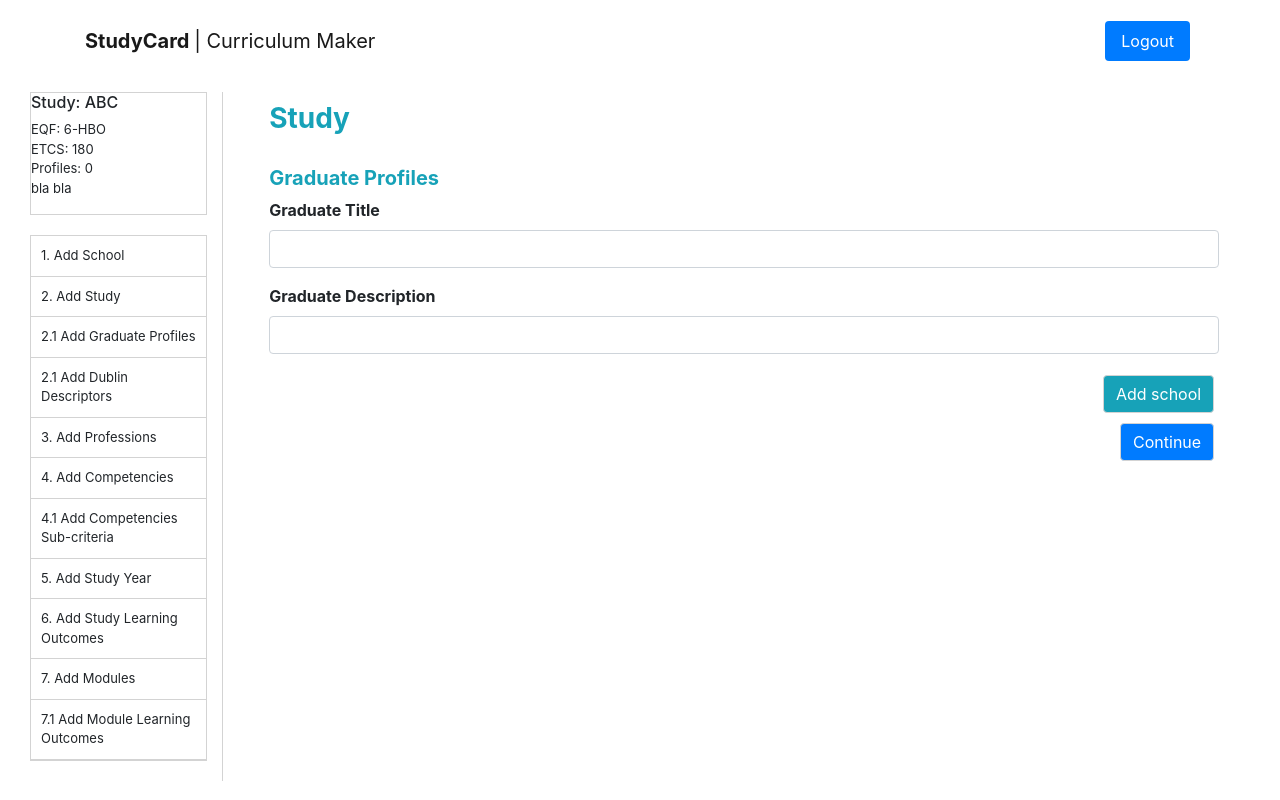
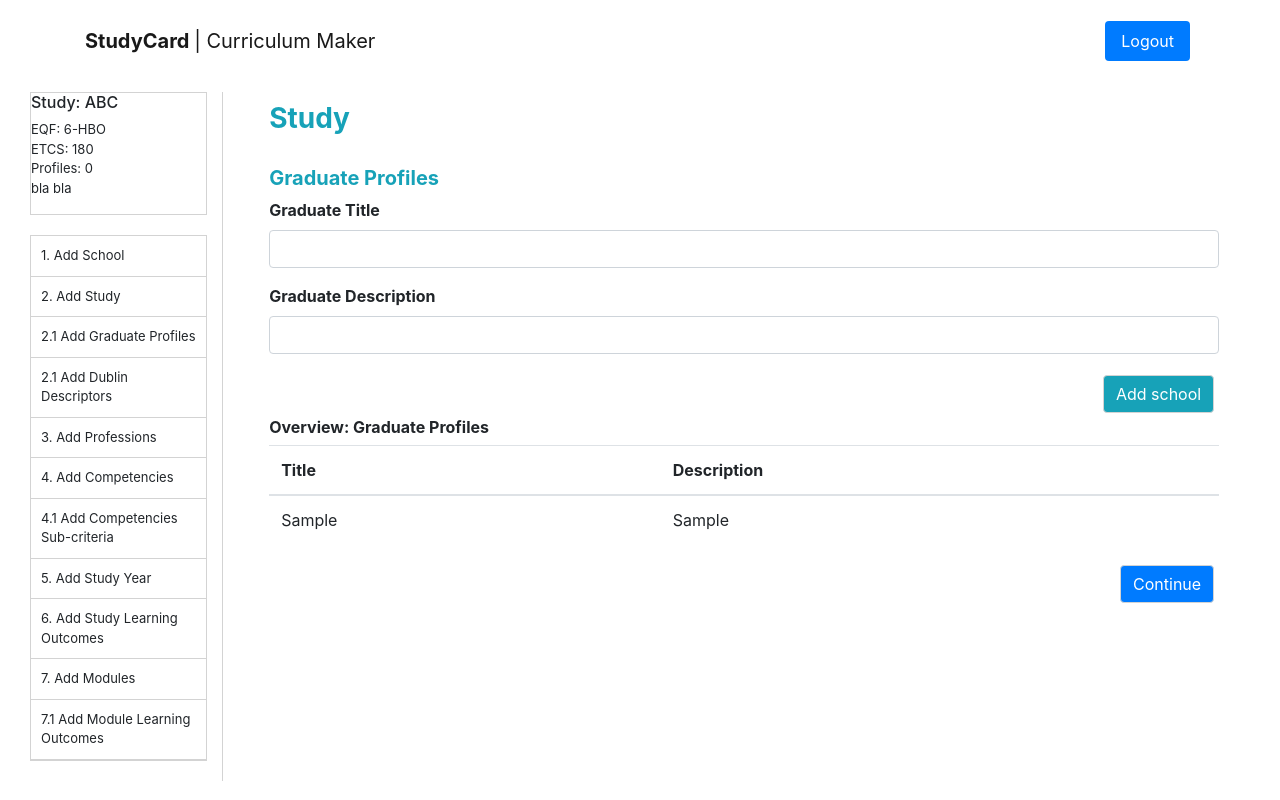
Before and after one commit to hanhngooo/curriculum-maker-temp, a React (Create React App) app: page /addGraduateProfile in a window 1280 px wide. Both pictures are taken after typing "Sample", "Sample" into the empty fields and a click on the button "Add school". Built offline with nearby package versions, Linux system fonts and the light colour scheme.

Commit message:
add action and reducer for graduate profile

```diff
--- a/src/pages/GraduateProfile.js
+++ b/src/pages/GraduateProfile.js
@@ -9,17 +9,13 @@ import ContinueButton from "../components/ContinueButton";
 import SaveButton from "../components/SaveButton";
 import SideBarStep from "../components/SideBarStep";
 import SideBarOverview from "../components/SideBarOverview";
-import { addSchool } from "../store/user/actions";
-// import { selectSchool } from "../store/user/selectors";
-
-const MyRadio = ({ label, ...props }) => {
-  const [field] = useField(props);
-  return <FormControlLabel {...field} control={<Radio />} label={label} />;
-};
+import { addGraduateProfile } from "../store/user/actions";
+import { selectGraduateProfile } from "../store/user/selectors";
 
 export default function School() {
   const [continueButton, setContinueButton] = useState(false);
   const dispatch = useDispatch();
+  const graduateProfiles = useSelector(selectGraduateProfile);
 
   let validationSchema = yup.object().shape({
     graduateTitle: yup.string().required("This field is required."),
@@ -55,7 +51,7 @@ export default function School() {
                 onSubmit={async (data, { setSubmitting, resetForm }) => {
                   setSubmitting(true);
                   console.log("profile", data);
-                  // dispatch(addSchool(filteredData));
+                  dispatch(addGraduateProfile(data));
                   resetForm();
                   setContinueButton(true);
                   setSubmitting(false);
@@ -93,6 +89,31 @@ export default function School() {
                       dataName="school"
                       disabled={isSubmitting && isValid}
                     />
+                    <div>
+                      <h6>
+                        <strong>Overview: Graduate Profiles</strong>
+                      </h6>
+                      <div className="table-responsive">
+                        <table className="table">
+                          <thead>
+                            <tr>
+                              <th>Title</th>
+                              <th>Description</th>
+                            </tr>
+                          </thead>
+                          <tbody>
+                            {graduateProfiles
+                              ? graduateProfiles.map((profile, index) => (
+                                  <tr key={index}>
+                                    <td>{profile.graduateTitle}</td>
+                                    <td>{profile.graduateDescription}</td>
+                                  </tr>
+                                ))
+                              : null}
+                          </tbody>
+                        </table>
+                      </div>
+                    </div>
                   </Form>
                 )}
               </Formik>
--- a/src/store/user/actions.js
+++ b/src/store/user/actions.js
@@ -14,12 +14,12 @@ export const addSchool = (schoolInput) => {
   };
 };
 
-export const ADD_STUDY_SUCCESS = "ADD_STUDY_SUCCESS";
+export const ADD_STUDY_SUCCESS = " ADD_STUDY_SUCCESS";
 
-const addStudySuccess = (studyInfo) => {
+const addStudySuccess = (graduateProfile) => {
   return {
     type: ADD_STUDY_SUCCESS,
-    payload: studyInfo,
+    payload: graduateProfile,
   };
 };
 
@@ -29,3 +29,19 @@ export const addStudy = (studyInput) => {
     dispatch(addStudySuccess(studyInput));
   };
 };
+
+export const ADD_GRADUATE_PROFILE_SUCCESS = "ADD_GRADUATE_PROFILE_SUCCESS";
+
+const addGraduateProfileSuccess = (graduateProfile) => {
+  return {
+    type: ADD_GRADUATE_PROFILE_SUCCESS,
+    payload: graduateProfile,
+  };
+};
+
+export const addGraduateProfile = (graduateProfile) => {
+  return async (dispatch, getState) => {
+    // console.log("do you go here", studyInput);
+    dispatch(addGraduateProfileSuccess(graduateProfile));
+  };
+};
--- a/src/store/user/reducer.js
+++ b/src/store/user/reducer.js
@@ -1,7 +1,12 @@
-import { ADD_SCHOOL_SUCCESS, ADD_STUDY_SUCCESS } from "./actions";
+import {
+  ADD_SCHOOL_SUCCESS,
+  ADD_STUDY_SUCCESS,
+  ADD_GRADUATE_PROFILE_SUCCESS,
+} from "./actions";
 
 const initialState = {
   studies: [],
+  graduateProfiles: [],
 };
 // eslint-disable-next-line
 export default (state = initialState, action) => {
@@ -10,6 +15,11 @@ export default (state = initialState, action) => {
       return { ...state, ...action.payload };
     case ADD_STUDY_SUCCESS:
       return { ...state, studies: [action.payload, ...state.studies] };
+    case ADD_GRADUATE_PROFILE_SUCCESS:
+      return {
+        ...state,
+        graduateProfiles: [action.payload, ...state.graduateProfiles],
+      };
     default:
       return state;
   }
--- a/src/store/user/selectors.js
+++ b/src/store/user/selectors.js
@@ -1,2 +1,3 @@
 export const selectSchool = (state) => state.user.school;
 export const selectStudy = (state) => state.user.studies;
+export const selectGraduateProfile = (state) => state.user.graduateProfiles;
```
